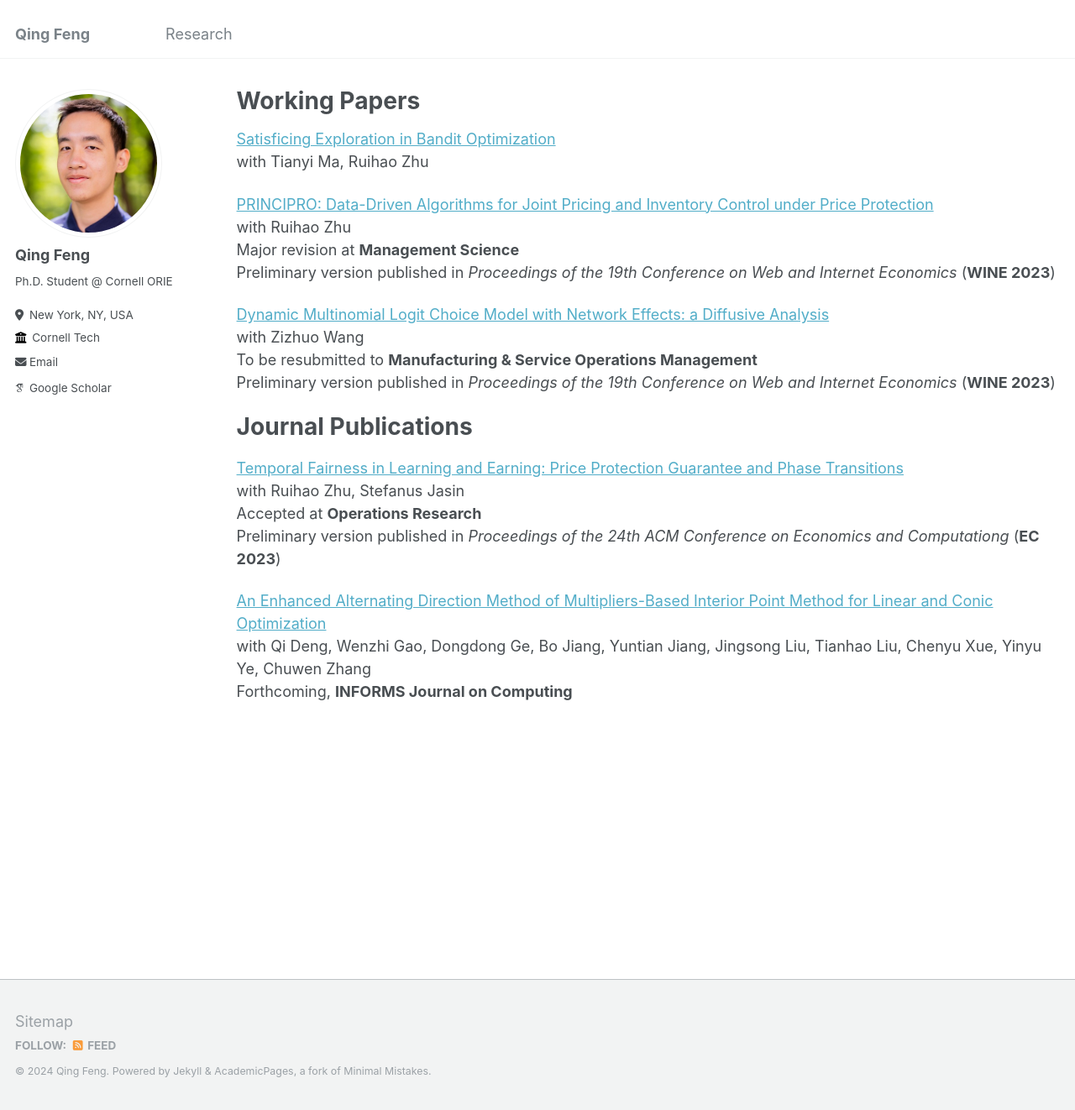
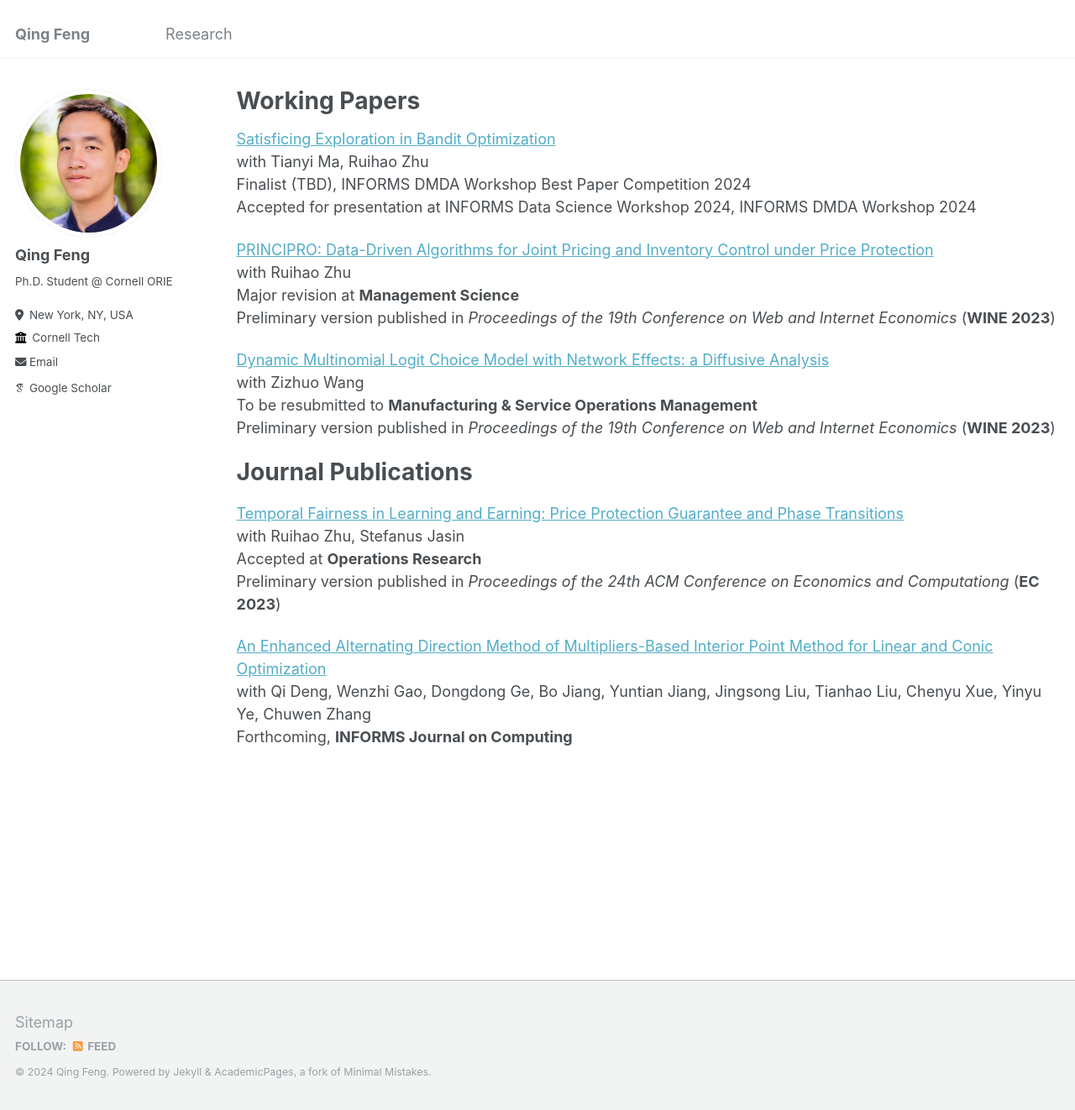
Before and after one commit to qfeng48/qfeng48.github.io, a Jekyll site: the page built from _pages/publications.md, in a window 1280 px wide and 1322 px high. Shown: the whole window at 84% size. Built offline with Jekyll 4.4.1, drawn with Linux system fonts in a browser that asks for light colours; some web fonts are replaced.

Commit message:
Update publications.md

```diff
--- a/_pages/publications.md
+++ b/_pages/publications.md
@@ -6,7 +6,9 @@ author_profile: true
 ---
 
 [Satisficing Exploration in Bandit Optimization](http://arxiv.org/abs/2406.06802)\
-with Tianyi Ma, Ruihao Zhu
+with Tianyi Ma, Ruihao Zhu\
+Finalist (TBD), INFORMS DMDA Workshop Best Paper Competition 2024\
+Accepted for presentation at INFORMS Data Science Workshop 2024, INFORMS DMDA Workshop 2024
 
 [PRINCIPRO: Data-Driven Algorithms for Joint Pricing and Inventory Control under Price Protection](https://papers.ssrn.com/sol3/papers.cfm?abstract_id=4511384)\
 with Ruihao Zhu\
```
